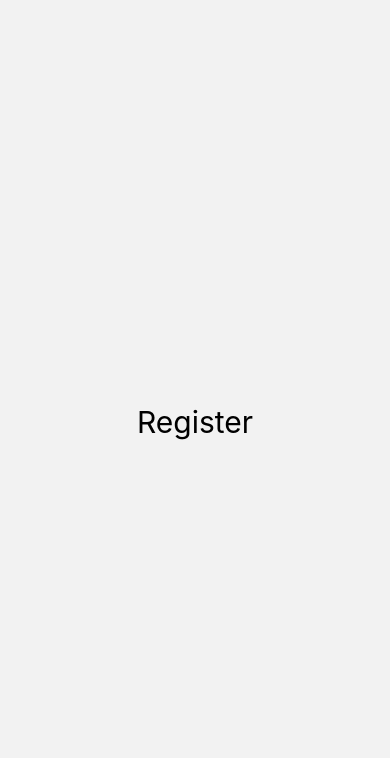
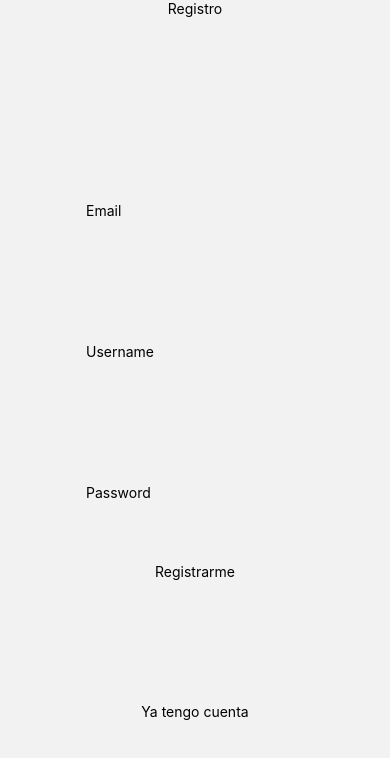
Before and after one commit to belenbruni/pi-react-native, a React Native app: screen /Register in a window 390 px wide. Shown: the top 758 px of the page. Built offline with nearby package versions, Linux system fonts and the light colour scheme.

Commit message:
Hice toda la pagina Register

```diff
--- a/package.json
+++ b/package.json
@@ -9,6 +9,7 @@
     "@react-navigation/native-stack": "^7.17.1",
     "expo": "~56.0.8",
     "expo-status-bar": "~56.0.4",
+    "firebase": "^8.10.1",
     "react": "19.2.3",
     "react-dom": "19.2.3",
     "react-native": "0.85.3",
--- a/src/navegation/NavegationStack.js
+++ b/src/navegation/NavegationStack.js
@@ -1,18 +1,18 @@
-import {NavigationContainer} from "@react-navigation/native"
-import {createNativeStackNavigator} from "@react-navigation/native-stack"
+import { NavigationContainer } from "@react-navigation/native"
+import { createNativeStackNavigator } from "@react-navigation/native-stack"
 import Login from "../screens/Login"
 import Register from "../screens/Register"
 import NavegationTab from "../navegation/NavegationTab"
 
 const Stack = createNativeStackNavigator()
 
-export default function NavegationStack(){
-    return(
+export default function NavegationStack() {
+    return (
         <NavigationContainer>
             <Stack.Navigator>
-                <Stack.Screen name="NavegationTab" component={NavegationTab} options={{headerShown: false}}/>
-                <Stack.Screen name="Login" component={Login} options={{headerShown: false}}/>
-                <Stack.Screen name="Register" component={Register} options={{headerShown: false}}/>
+                <Stack.Screen name="Register" component={Register} options={{ headerShown: false }} />
+                <Stack.Screen name="Login" component={Login} options={{ headerShown: false }} />
+                <Stack.Screen name="NavegationTab" component={NavegationTab} options={{ headerShown: false }} />
             </Stack.Navigator>
         </NavigationContainer>
     )
--- a/src/screens/Register.js
+++ b/src/screens/Register.js
@@ -1,23 +1,90 @@
-import { StyleSheet, Text, View } from 'react-native';
+import { StyleSheet, Text, View, Pressable, TextInput } from 'react-native';
+import { auth, db } from '../firebase/config'
+import { useState } from 'react'
 
-export default function Register(){
-    return(
+export default function Register(props) {
+    const [email, setEmail] = useState('')
+    const [username, setUsername] = useState('')
+    const [password, setPassword] = useState('')
+    const [register, setRegister] = useState('')
+    const [registerError, setRegisterError] = useState('')
+
+    function onSubmit() {
+        console.log(email)
+        console.log(username)
+        console.log(password)
+
+        auth.createUserWithEmailAndPassword(email, password)
+            .then(res => {
+                db.collection('users').add({
+                    owner: auth.currentUser.email,
+                    username: username,
+                    createdAt: Date.now()
+                })
+                setRegister(true);
+            })
+            .catch(error => {
+                console.log(error);
+                setRegisterError('Fallo en el registro')
+            })
+            props.navigation.navigate("Login");
+    }
+
+    return (
         <View style={styles.container}>
-            <Text style={styles.text}>Register</Text>
+            <Text style={styles.title}>Registro</Text>
+            <TextInput style={styles.campos}
+                keyboardType='email-address'
+                placeholder='Email'
+                onChangeText={text => setEmail(text)}
+                value={email} />
+            <TextInput style={styles.campos}
+                keyboardType='default'
+                placeholder='Username'
+                onChangeText={text => setUsername(text)}
+                value={username} />
+            <TextInput style={styles.campos}
+                keyboardType='default'
+                placeholder='Password'
+                secureTextEntry={true}
+                onChangeText={text => setPassword(text)}
+                value={password} />
+            <Pressable style={styles.button} onPress={() => onSubmit()}>
+                <Text style={styles.buttonText}> Registrarme </Text>
+            </Pressable>
+            <Pressable style={styles.button} onPress={() => props.navigation.navigate('Login')}>
+                <Text style={styles.buttonText}> Ya tengo cuenta </Text>
+            </Pressable>
         </View>
     )
 }
 
 const styles = StyleSheet.create({
 
-    container:{
-        flex:1,
-        justifyContent:'center',
-        alignItems:'center'
+    container: {
+        flex: 1,
+        justifyContent: 'center',
+        alignItems: 'center'
     },
-
-    text:{
-        fontSize:30
+    campos: {
+        flex: 1,
+        justifyContent: 'center',
+        alignItems: 'center'
+    },
+    title: {
+        flex: 1,
+        justifyContent: 'center',
+        alignItems: 'center'
+    },
+    button: {
+        flex: 1,
+        justifyContent: 'center',
+        alignItems: 'center'
+    },
+    buttonText: {
+        flex: 1,
+        justifyContent: 'center',
+        alignItems: 'center'
     }
 
 })
```
Also changed, not shown: 1 other file (tests, documents, lock files or other folders).
